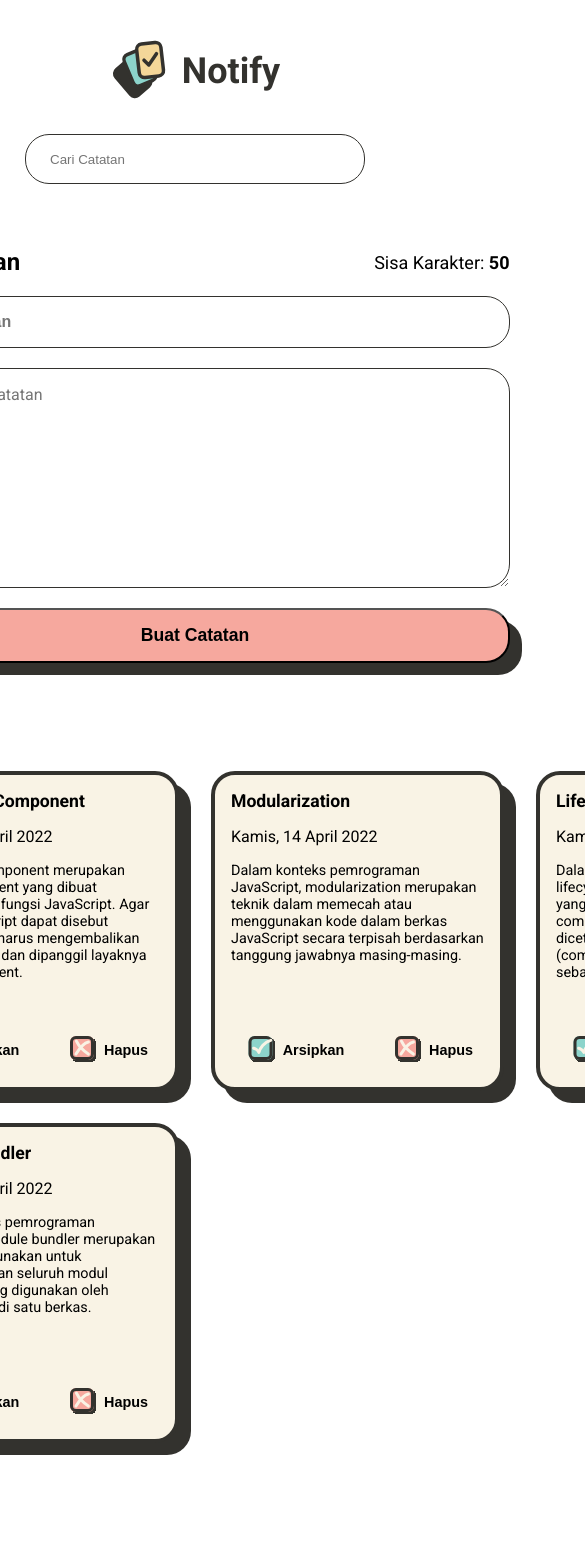
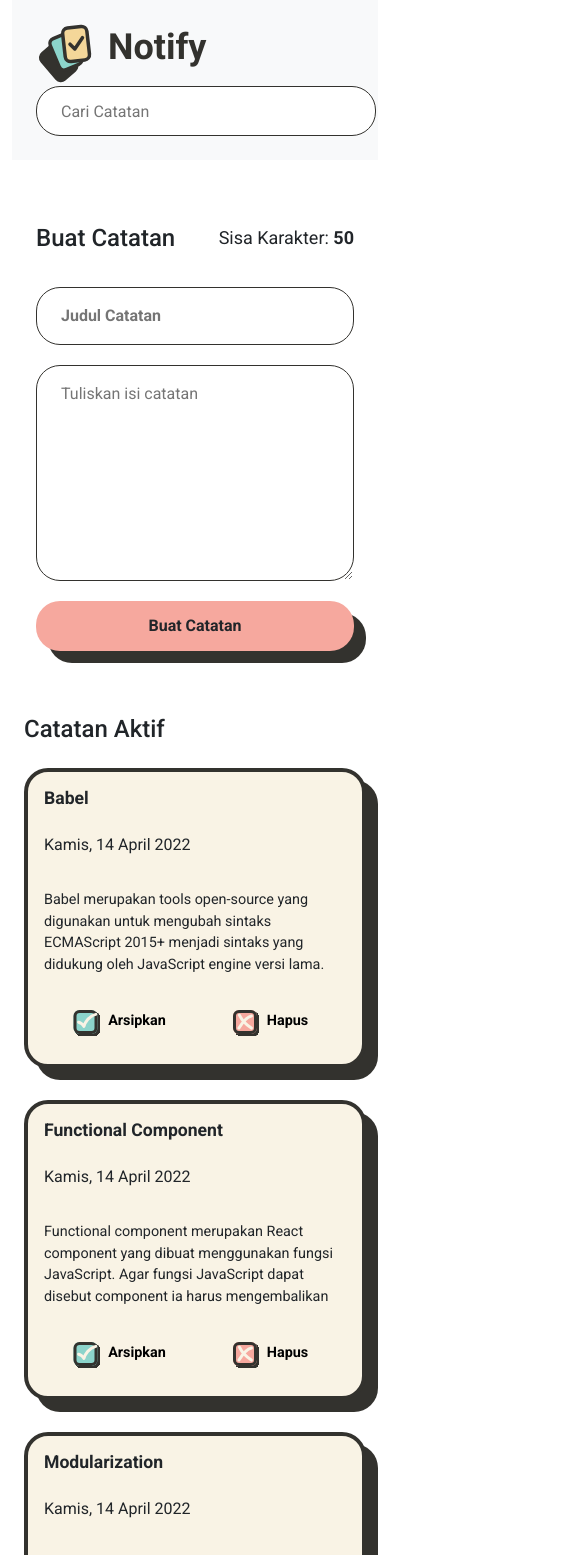
Before and after one commit to irzan00/notify-reactApp, a React (Vite) app: page / in a window 390 px wide. Shown: the top 1555 px of the page, 585 px wide, since content can reach past the window. Built offline with nearby package versions, Linux system fonts and the light colour scheme.

Commit message:
atur responsive dengan bootstrap

```diff
--- a/index.html
+++ b/index.html
@@ -6,6 +6,7 @@
     <meta name="viewport" content="width=device-width, initial-scale=1.0" />
     <title>Notify</title>
     <link rel="stylesheet" href="./src/css/styles.css" />
+    <link href="https://cdn.jsdelivr.net/npm/bootstrap@5.3.3/dist/css/bootstrap.min.css" rel="stylesheet" integrity="sha384-QWTKZyjpPEjISv5WaRU9OFeRpok6YctnYmDr5pNlyT2bRjXh0JMhjY6hW+ALEwIH" crossorigin="anonymous">
 
     <!-- Google Font -->
     <link rel="preconnect" href="https://fonts.googleapis.com" />
@@ -18,5 +19,6 @@
   <body>
     <div id="root"></div>
     <script type="module" src="./src/index.jsx"></script>
+    <script src="https://cdn.jsdelivr.net/npm/bootstrap@5.3.3/dist/js/bootstrap.bundle.min.js" integrity="sha384-YvpcrYf0tY3lHB60NNkmXc5s9fDVZLESaAA55NDzOxhy9GkcIdslK1eN7N6jIeHz" crossorigin="anonymous"></script>
   </body>
 </html>
--- a/src/components/Navbar.jsx
+++ b/src/components/Navbar.jsx
@@ -3,13 +3,13 @@ import SearchBar from "./SearchBar";
 
 function Navbar({ titleSearch, onSearch }) {
   return (
-    <div className="navbar">
-      <div className="logo">
-        <img src="../public/images/logo.svg" alt="" />
-        <p>Notify</p>
-      </div>
-      <SearchBar titleSearch={titleSearch} onSearch={onSearch} />
-    </div>
+    <nav className="navbar bg-light sticky-top p-4">
+        <div className="logo">
+          <img src="../public/images/logo.svg" alt="" />
+          <p>Notify</p>
+        </div>
+        <SearchBar titleSearch={titleSearch} onSearch={onSearch} />
+    </nav>
   );
 }
 
--- a/src/components/NoteInput.jsx
+++ b/src/components/NoteInput.jsx
@@ -50,7 +50,7 @@ class NoteInput extends React.Component {
 
   render() {
     return (
-      <form className="note-input" onSubmit={this.onSubmitEventHandler}>
+      <form className="note-input container-fluid" onSubmit={this.onSubmitEventHandler}>
         <div className="note-input__header">
           <h5>Buat Catatan</h5>
           <p>
@@ -73,9 +73,7 @@ class NoteInput extends React.Component {
           value={this.state.body}
           onChange={this.onBodyChangeHandler}
         />
-        <button type="submit">
-          <p>Buat Catatan</p>
-        </button>
+        <button type="button" class="btn">Buat Catatan</button>
       </form>
     );
   }
--- a/src/components/NoteList.jsx
+++ b/src/components/NoteList.jsx
@@ -3,7 +3,7 @@ import NoteItem from "./noteItem/NoteItem";
 
 function NoteList({ notes, onDelete, onArchive}) {
   return (
-    <div className="note-list">
+    <div className="note-list justify-content-center">
       {(notes.length) ?
         (
           notes.map((note) => (
--- a/src/components/NotifyApp.jsx
+++ b/src/components/NotifyApp.jsx
@@ -68,8 +68,9 @@ class NotifyApp extends React.Component {
     });
 
     return (
-      <div className="notify-app">
+      <div className="notify-app container-fluid">
         <Navbar onSearch={this.onSearchTitleHandler} />
+        <div className="container">
           <NoteInput addNote={this.onAddNoteHandler} />
           <div className="notify-app__note-list">
             <h5>Catatan Aktif</h5>
@@ -87,6 +88,7 @@ class NotifyApp extends React.Component {
             />
           </div>
         </div>
+      </div>
     );
   }
 }
--- a/src/components/noteItem/ArchiveButton.jsx
+++ b/src/components/noteItem/ArchiveButton.jsx
@@ -2,7 +2,7 @@ import React from 'react';
 
 function ArchieveButton({id, isArchive, onArchive}) {
     return (
-        <button className='note-item__archieve' onClick={() => onArchive(id)}>
+        <button className='note-item__archieve w-100 justify-content-center' onClick={() => onArchive(id)}>
             <img src="../public/images/archievebutton.svg" alt="" />
             {isArchive ?
             <p>Pindahkan</p>
--- a/src/components/noteItem/DeleteButton.jsx
+++ b/src/components/noteItem/DeleteButton.jsx
@@ -2,7 +2,7 @@ import React from "react";
 
 function DeleteButton({ id, onDelete }) {
   return (
-    <button className="note-item__delete" onClick={() => onDelete(id)}>
+    <button className="note-item__delete w-100 justify-content-center" onClick={() => onDelete(id)}>
       <img src="../public/images/deletebutton.svg" alt="" />
       <p>Hapus</p>
     </button>
--- a/src/components/noteItem/NoteItem.jsx
+++ b/src/components/noteItem/NoteItem.jsx
@@ -5,13 +5,13 @@ import DeleteButton from "./DeleteButton";
 
 function NoteItem({ title, createdAt, body, id, onDelete, onArchive, isArchive }) {
   return (
-    <div className="note-item">
+    <div className="note-item col-12 col-sm-6 col-md-4 col-lg-3 col-xl-3">
       <NoteItemBody
         title={title}
         createdAt={createdAt}
         body={body}
       />
-      <div className="note-item__action-button">
+      <div className="note-item__action-button d-flex w-100 justify-content-around">
         <ArchieveButton id={id} onArchive={onArchive} isArchive={isArchive}/>
         <DeleteButton id={id} onDelete={onDelete}/>
       </div>
--- a/src/css/styles.css
+++ b/src/css/styles.css
@@ -4,28 +4,25 @@
   box-sizing: border-box;
 }
 
+#root {
+  display: flex;
+  width: 100%;
+}
+
 body {
   font-family: "Roboto";
-  background-color: ;
   display: flex;
-  padding: 2.5rem 5rem 3.24569rem 5rem;
-  justify-content: center;
-  align-items: center;
 }
 
 .container {
   display: flex;
   flex-direction: column;
-  justify-content: center;
-  align-items: center;
   gap: 4rem;
 }
 
 .notify-app {
   display: flex;
   flex-direction: column;
-  justify-content: center;
-  align-items: center;
   gap: 4rem;
 }
 
@@ -38,15 +35,6 @@ body {
 
 .notify-app__note-list h5 {
   font-size: 1.5rem;
-}
-
-.navbar {
-  display: flex;
-  width: 100%;
-  max-width: 1920px;
-  width: 80rem;
-  justify-content: space-between;
-  align-items: center;
 }
 
 .logo {
@@ -77,16 +65,12 @@ body {
 .note-input {
   display: flex;
   flex-direction: column;
-  align-items: flex-start;
   gap: 1.25rem;
-  max-width: 100%;
 }
 
 .note-input__header {
   display: flex;
   justify-content: space-between;
-  align-items: center;
-  align-self: stretch;
 }
 
 .note-input__header h5 {
@@ -100,9 +84,7 @@ body {
   display: flex;
   font-size: 1rem;
   font-weight: 700;
-  width: 100%;
   padding: 1rem 1.5rem;
-  align-items: center;
   border-radius: 1.5rem;
   border: 1px solid var(--Black, #33322e);
 }
@@ -111,36 +93,34 @@ body {
   display: flex;
   font-size: 1rem;
   font-family: Roboto;
-  width: 100%;
-  height: 13.75rem;
+  height: 13.5rem;
   padding: 1rem 1.5rem;
-  align-items: center;
   border-radius: 1.5rem;
   border: 1px solid var(--Black, #33322e);
 }
 
 .note-input button {
   display: flex;
-  width: 39.3125rem;
-  height: 3.4375rem;
-  padding: 1rem 1.5rem;
+  padding: 8px;
+  height: 50px;
   justify-content: center;
   align-items: center;
   border-radius: 1.5rem;
-  background: var(--Peach---Dark, #f6a89e);
-  /* shadow / 12px */
+  background: #F6A89E;
   box-shadow: 12px 12px 0px 0px #33322e;
+  font-size: 1rem;
+  font-weight: 600;
+  cursor: pointer;
+}
 
-  font-size: 1.1rem;
-  font-weight: 700;
-  cursor: pointer;
+.note-input button:hover {
+  background: #AB6F67;
 }
 
 .note-item {
   display: flex;
-  min-height: 320px;
-  max-width: 293px;
   padding: 1rem;
+  height: 300px;
   flex-direction: column;
   align-items: flex-start;
   gap: 1rem;
@@ -150,18 +130,8 @@ body {
   box-shadow: 12px 12px 0px 0px #33322e;
 }
 
-.note-item__action-button {
-  display: flex;
-  align-items: flex-start;
-  gap: 0.5rem;
-}
-
 .note-item__archieve {
   display: flex;
-  width: 8.125rem;
-  padding: 0.5rem;
-  justify-content: center;
-  align-items: center;
   gap: 0.5rem;
   background-color: transparent;
   border: none;
@@ -180,10 +150,6 @@ body {
 
 .note-item__delete {
   display: flex;
-  width: 8.125rem;
-  padding: 0.5rem;
-  justify-content: center;
-  align-items: center;
   gap: 0.5rem;
   background-color: transparent;
   border: none;
@@ -210,36 +176,26 @@ body {
 .note-item-body .body-text {
   flex: 1 0 0;
   align-items: flex-start;
-  max-height: 300px;
+  max-height: 250px;
   flex-wrap: wrap;
   align-self: stretch;
   font-size: 0.9rem;
   font-weight: 400;
-  overflow: visible;
+  overflow: hidden;
   text-overflow: ellipsis;
   word-wrap: break-word;
 }
 
 .notify-app__note-list {
   display: flex;
-  width: 79.25rem;
   flex-direction: column;
-  align-items: flex-start;
   gap: 1rem;
 }
 
 .note-list {
   display: flex;
-  max-width: 1268px;
   flex-wrap: wrap;
   align-items: flex-start;
   gap: 2rem;
   align-self: stretch;
 }
-
-@media screen and (max-width: 768px) {
-  .navbar {
-    flex-direction: column;
-    gap: 2rem;
-  }
-}
--- a/src/index.jsx
+++ b/src/index.jsx
@@ -4,9 +4,7 @@ import NotifyApp from "./components/NotifyApp";
 import NoteInput from "./components/NoteInput";
 
 const element = (
-  <div className="container">
     <NotifyApp />
-  </div>
 );
 
 const root = createRoot(document.getElementById("root"));
```
Lines whose indentation alone changed are shown as unchanged.
